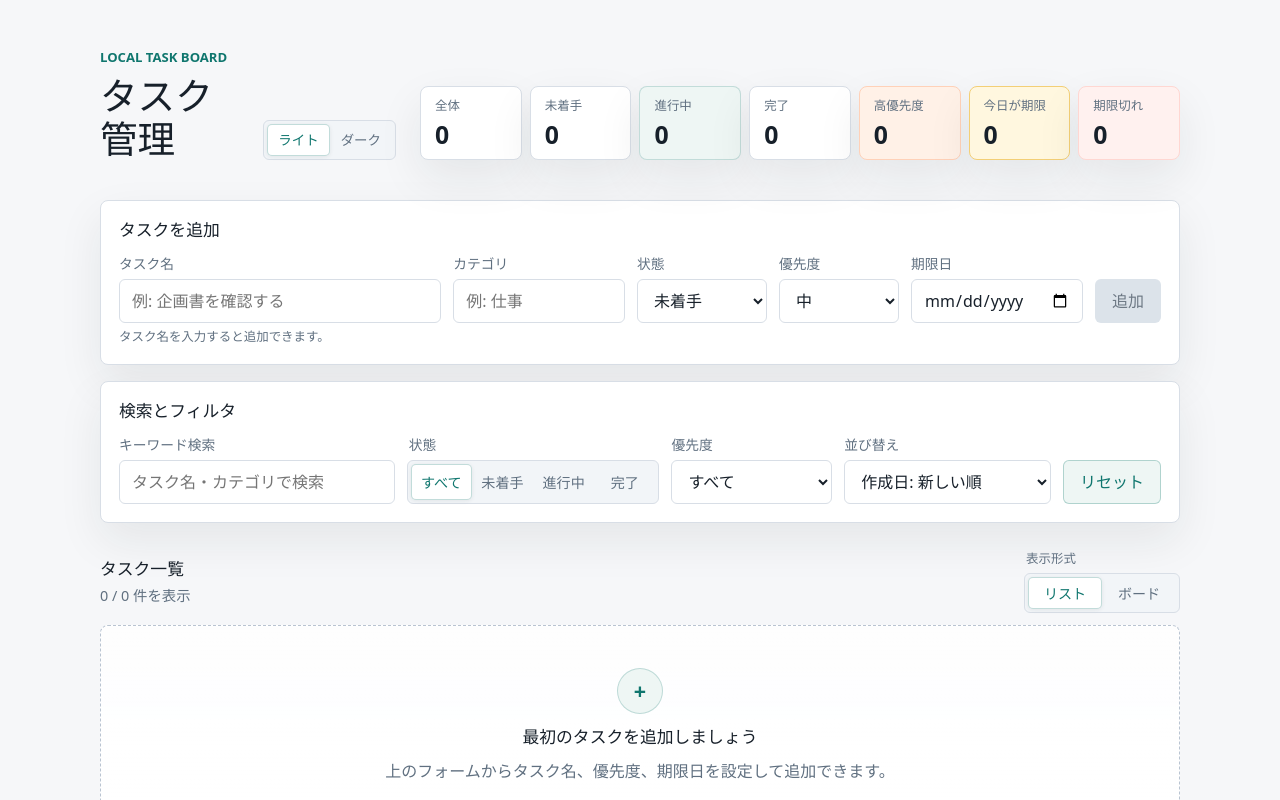
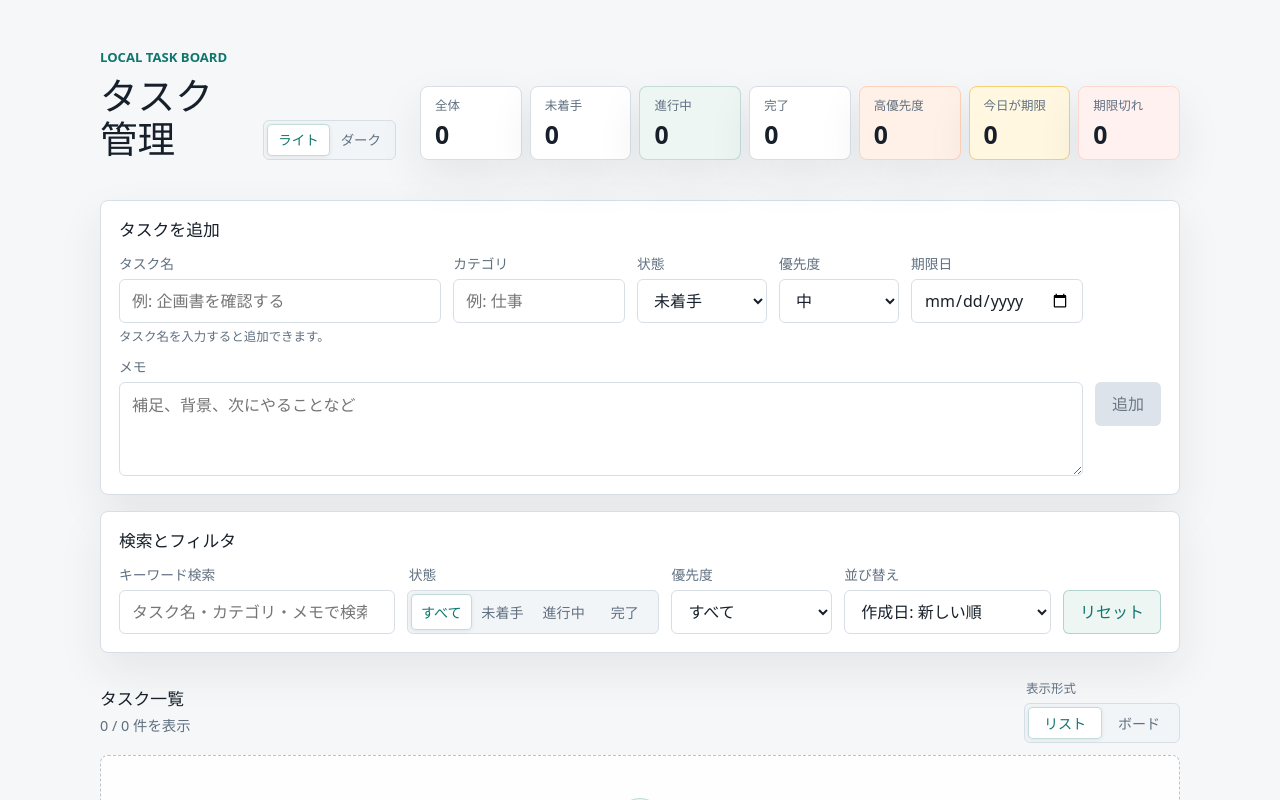
Before and after one commit to artssm0219/task-board-app, a React (Vite) app: page / in a window 1280 px wide. Shown: the top 800 px of the page. Built offline with nearby package versions, Linux system fonts and the light colour scheme.

Commit message:
Add task descriptions and searchable notes

```diff
--- a/src/App.css
+++ b/src/App.css
@@ -182,20 +182,38 @@ h2 {
 }
 
 .field input,
-.field select {
+.field select,
+.field textarea {
   width: 100%;
-  min-height: 44px;
-  padding: 0 12px;
+  min-width: 0;
   border: 1px solid var(--line);
   border-radius: 6px;
   color: var(--input-text);
   background: var(--input-bg);
 }
 
+.field input,
+.field select {
+  min-height: 44px;
+  padding: 0 12px;
+}
+
+.field textarea {
+  min-height: 92px;
+  max-width: 100%;
+  padding: 10px 12px;
+  line-height: 1.5;
+  resize: vertical;
+}
+
 .field-hint {
   color: var(--muted);
   font-size: 0.78rem;
   line-height: 1.35;
+}
+
+.task-form__description {
+  grid-column: 1 / -2;
 }
 
 .task-form .primary-button {
@@ -205,6 +223,7 @@ h2 {
 
 .field input:focus,
 .field select:focus,
+.field textarea:focus,
 .segmented-control input:focus-visible + span,
 .view-mode-toggle__option input:focus-visible + span,
 button:focus-visible {
@@ -440,6 +459,45 @@ button:focus-visible {
 .task-title--done {
   color: var(--muted);
   text-decoration: line-through;
+}
+
+.task-description {
+  display: grid;
+  max-width: 100%;
+  gap: 6px;
+  margin-top: 8px;
+}
+
+.task-description__text {
+  color: var(--text);
+  font-size: 0.9rem;
+  line-height: 1.55;
+  overflow-wrap: anywhere;
+  white-space: pre-wrap;
+}
+
+.task-description__text--collapsed {
+  display: -webkit-box;
+  overflow: hidden;
+  -webkit-box-orient: vertical;
+  -webkit-line-clamp: 3;
+}
+
+.task-description__toggle {
+  justify-self: start;
+  min-height: 30px;
+  padding: 0;
+  border: 0;
+  color: var(--primary);
+  background: transparent;
+  font-size: 0.84rem;
+  font-weight: 750;
+  line-height: 1;
+}
+
+.task-description__toggle:hover {
+  color: var(--primary-hover);
+  text-decoration: underline;
 }
 
 .task-meta {
@@ -856,6 +914,7 @@ button:focus-visible {
   }
 
   .task-form__title,
+  .task-form__description,
   .task-filters__search,
   .segmented-control {
     grid-column: 1 / -1;
--- a/src/components/TaskEditForm.tsx
+++ b/src/components/TaskEditForm.tsx
@@ -17,6 +17,7 @@ export const TaskEditForm = ({
   onCancel,
 }: TaskEditFormProps) => {
   const [title, setTitle] = useState(task.title)
+  const [description, setDescription] = useState(task.description)
   const [category, setCategory] = useState(task.category)
   const [status, setStatus] = useState<TaskStatus>(task.status)
   const [priority, setPriority] = useState<Priority>(task.priority)
@@ -32,6 +33,7 @@ export const TaskEditForm = ({
 
     onSave(task.id, {
       title,
+      description,
       category,
       status,
       priority,
@@ -51,6 +53,16 @@ export const TaskEditForm = ({
           value={title}
           onChange={(event) => setTitle(event.target.value)}
           required
+        />
+      </div>
+
+      <div className="field">
+        <label htmlFor={`edit-description-${task.id}`}>メモ</label>
+        <textarea
+          id={`edit-description-${task.id}`}
+          value={description}
+          onChange={(event) => setDescription(event.target.value)}
+          rows={4}
         />
       </div>
 
--- a/src/components/TaskFilters.tsx
+++ b/src/components/TaskFilters.tsx
@@ -48,7 +48,7 @@ export const TaskFilters = ({
         type="search"
         value={searchQuery}
         onChange={(event) => onSearchChange(event.target.value)}
-        placeholder="タスク名・カテゴリで検索"
+        placeholder="タスク名・カテゴリ・メモで検索"
       />
     </div>
 
--- a/src/components/TaskForm.tsx
+++ b/src/components/TaskForm.tsx
@@ -13,6 +13,7 @@ const taskStatuses: TaskStatus[] = ['todo', 'inProgress', 'done']
 
 export const TaskForm = ({ onAddTask }: TaskFormProps) => {
   const [title, setTitle] = useState('')
+  const [description, setDescription] = useState('')
   const [category, setCategory] = useState('')
   const [status, setStatus] = useState<TaskStatus>(defaultStatus)
   const [priority, setPriority] = useState<Priority>(defaultPriority)
@@ -26,8 +27,16 @@ export const TaskForm = ({ onAddTask }: TaskFormProps) => {
       return
     }
 
-    onAddTask({ title, category, status, priority, dueDate: dueDate || null })
+    onAddTask({
+      title,
+      description,
+      category,
+      status,
+      priority,
+      dueDate: dueDate || null,
+    })
     setTitle('')
+    setDescription('')
     setCategory('')
     setStatus(defaultStatus)
     setPriority(defaultPriority)
@@ -103,6 +112,17 @@ export const TaskForm = ({ onAddTask }: TaskFormProps) => {
         />
       </div>
 
+      <div className="field task-form__description">
+        <label htmlFor="task-description">メモ</label>
+        <textarea
+          id="task-description"
+          value={description}
+          onChange={(event) => setDescription(event.target.value)}
+          placeholder="補足、背景、次にやることなど"
+          rows={3}
+        />
+      </div>
+
       <button className="primary-button" type="submit" disabled={isTitleBlank}>
         追加
       </button>
--- a/src/components/TaskItem.tsx
+++ b/src/components/TaskItem.tsx
@@ -1,4 +1,4 @@
-import { useState } from 'react'
+import { useId, useState } from 'react'
 import { TaskEditForm } from './TaskEditForm'
 import type { DueDateStatus, Task, TaskStatus } from '../types/task'
 import type { TaskUpdate } from '../types/task'
@@ -17,6 +17,9 @@ type StatusAction = {
   label: string
   ariaLabel: string
 }
+
+const DESCRIPTION_PREVIEW_LENGTH = 120
+const DESCRIPTION_PREVIEW_LINES = 3
 
 const statusActionsByStatus: Record<TaskStatus, StatusAction[]> = {
   todo: [
@@ -109,11 +112,18 @@ export const TaskItem = ({
   onDeleteTask,
 }: TaskItemProps) => {
   const [isEditing, setIsEditing] = useState(false)
+  const [isDescriptionExpanded, setIsDescriptionExpanded] = useState(false)
+  const descriptionId = useId()
   const dueDateStatus = getDueDateStatus(task)
   const daysUntilDueDate = task.dueDate
     ? getDaysUntilDueDate(task.dueDate)
     : null
   const isOverdue = dueDateStatus === 'overdue'
+  const descriptionLineCount = task.description.split(/\r\n|\r|\n/).length
+  const hasDescription = task.description.length > 0
+  const isDescriptionExpandable =
+    task.description.length > DESCRIPTION_PREVIEW_LENGTH ||
+    descriptionLineCount > DESCRIPTION_PREVIEW_LINES
 
   const handleSave = (taskId: string, taskUpdate: TaskUpdate) => {
     onUpdateTask(taskId, taskUpdate)
@@ -150,6 +160,36 @@ export const TaskItem = ({
         >
           {task.title}
         </p>
+        {hasDescription ? (
+          <div className="task-description">
+            <p
+              id={descriptionId}
+              className={
+                isDescriptionExpandable && !isDescriptionExpanded
+                  ? 'task-description__text task-description__text--collapsed'
+                  : 'task-description__text'
+              }
+            >
+              {task.description}
+            </p>
+            {isDescriptionExpandable ? (
+              <button
+                className="task-description__toggle"
+                type="button"
+                aria-controls={descriptionId}
+                aria-expanded={isDescriptionExpanded}
+                onClick={() =>
+                  setIsDescriptionExpanded(
+                    (currentIsDescriptionExpanded) =>
+                      !currentIsDescriptionExpanded,
+                  )
+                }
+              >
+                {isDescriptionExpanded ? '閉じる' : 'もっと見る'}
+              </button>
+            ) : null}
+          </div>
+        ) : null}
         <div className="task-meta">
           <span className={`status-badge status-badge--${task.status}`}>
             {taskStatusLabels[task.status]}
--- a/src/hooks/useLocalStorageTasks.ts
+++ b/src/hooks/useLocalStorageTasks.ts
@@ -1,7 +1,7 @@
 import { useCallback, useRef, useState } from 'react'
 import type { Dispatch, SetStateAction } from 'react'
 import type { Priority, Task, TaskStatus } from '../types/task'
-import { normalizeDueDate } from '../utils/taskUtils'
+import { normalizeDescription, normalizeDueDate } from '../utils/taskUtils'
 
 const STORAGE_KEY = 'task-board-app:tasks'
 const SAVE_ERROR_MESSAGE =
@@ -62,6 +62,7 @@ const normalizeStoredTask = (value: unknown): Task | null => {
   return {
     id,
     title,
+    description: normalizeDescription(task.description),
     status,
     priority,
     category,
--- a/src/index.css
+++ b/src/index.css
@@ -213,7 +213,8 @@ body {
 
 button,
 input,
-select {
+select,
+textarea {
   font: inherit;
 }
 
--- a/src/types/task.ts
+++ b/src/types/task.ts
@@ -22,6 +22,7 @@ export type SortOption =
 export type Task = {
   id: string
   title: string
+  description: string
   status: TaskStatus
   priority: Priority
   category: string
@@ -31,6 +32,7 @@ export type Task = {
 
 export type TaskDraft = {
   title: string
+  description: string
   status: TaskStatus
   priority: Priority
   category: string
--- a/src/utils/taskUtils.ts
+++ b/src/utils/taskUtils.ts
@@ -36,6 +36,7 @@ const createId = () => {
 export const createTask = (draft: TaskDraft): Task => ({
   id: createId(),
   title: draft.title.trim(),
+  description: normalizeDescription(draft.description),
   status: draft.status,
   priority: draft.priority,
   category: draft.category.trim() || FALLBACK_CATEGORY,
@@ -46,11 +47,20 @@ export const createTask = (draft: TaskDraft): Task => ({
 export const applyTaskUpdate = (task: Task, update: TaskUpdate): Task => ({
   ...task,
   title: update.title.trim(),
+  description: normalizeDescription(update.description),
   status: update.status,
   priority: update.priority,
   category: update.category.trim() || FALLBACK_CATEGORY,
   dueDate: normalizeDueDate(update.dueDate),
 })
+
+export const normalizeDescription = (value: unknown): string => {
+  if (typeof value !== 'string') {
+    return ''
+  }
+
+  return value.trim()
+}
 
 export const normalizeDueDate = (value: unknown): string | null => {
   if (typeof value !== 'string') {
@@ -173,6 +183,7 @@ export const filterTasks = (tasks: Task[], filters: TaskFilters) => {
     const matchesSearch =
       query.length === 0 ||
       task.title.toLowerCase().includes(query) ||
+      task.description.toLowerCase().includes(query) ||
       task.category.toLowerCase().includes(query)
 
     const matchesStatus =
```
Also changed, not shown: 1 other file (tests, documents, lock files or other folders).
